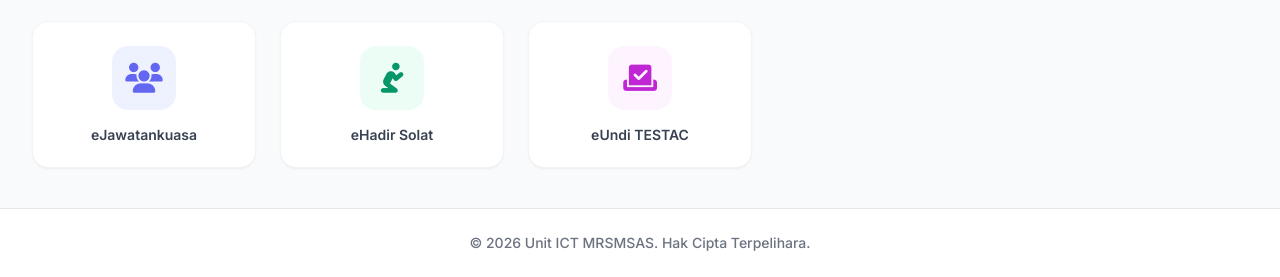
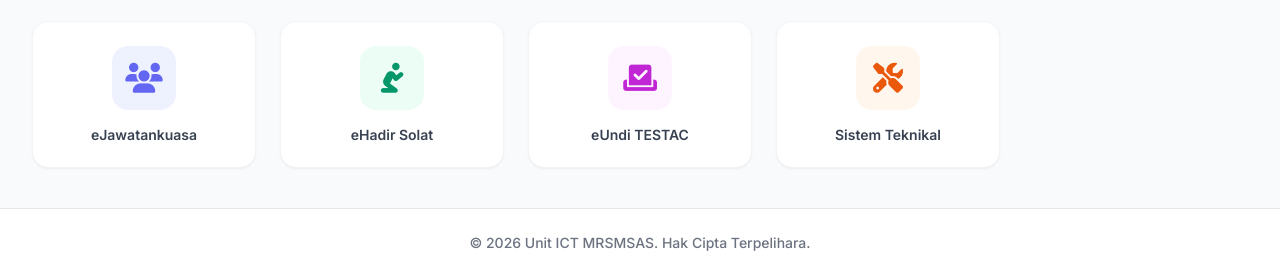
Before and after one commit to mrsmsas/INTRANET, a plain HTML site: page index.html in a window 1280 px wide. Shown: the part 690-967 px from the top of the page. Drawn offline with nearby package versions, Linux system fonts and the light colour scheme.

Commit message:
Tambah pautan Sistem Teknikal
Co-Authored-By: Claude Opus 5.5 <noreply@anthropic.com>

```diff
--- a/index.html
+++ b/index.html
@@ -252,7 +252,8 @@
                 url: 'https://mrsmsas.github.io/ekedatangankursus/admin'
             }, { id: 'sys16', title: 'eJawatankuasa', icon: 'fa-solid fa-users', color: 'bg-indigo-500', textColor: 'text-indigo-500', bgColor: 'bg-indigo-50', url: 'https://mrsmsas.github.io/ejawatankuasa' },
             { id: 'sys17', title: 'eHadir Solat', icon: 'fa-solid fa-person-praying', color: 'bg-emerald-500', textColor: 'text-emerald-600', bgColor: 'bg-emerald-50', url: 'https://mrsmsas.github.io/ehadirSolat/' },
-            { id: 'sys18', title: 'eUndi TESTAC', icon: 'fa-solid fa-check-to-slot', color: 'bg-fuchsia-600', textColor: 'text-fuchsia-600', bgColor: 'bg-fuchsia-50', url: 'https://mrsmsas.github.io/eundi-testac/' }
+            { id: 'sys18', title: 'eUndi TESTAC', icon: 'fa-solid fa-check-to-slot', color: 'bg-fuchsia-600', textColor: 'text-fuchsia-600', bgColor: 'bg-fuchsia-50', url: 'https://mrsmsas.github.io/eundi-testac/' },
+            { id: 'sys19', title: 'Sistem Teknikal', icon: 'fa-solid fa-screwdriver-wrench', color: 'bg-orange-500', textColor: 'text-orange-600', bgColor: 'bg-orange-50', url: 'https://mrsmsas.github.io/sistem-teknikal/' }
         ];
         // Fungsi untuk menjana Grid Ikon Aplikasi secara dinamik
         function renderDashboard() {
```
